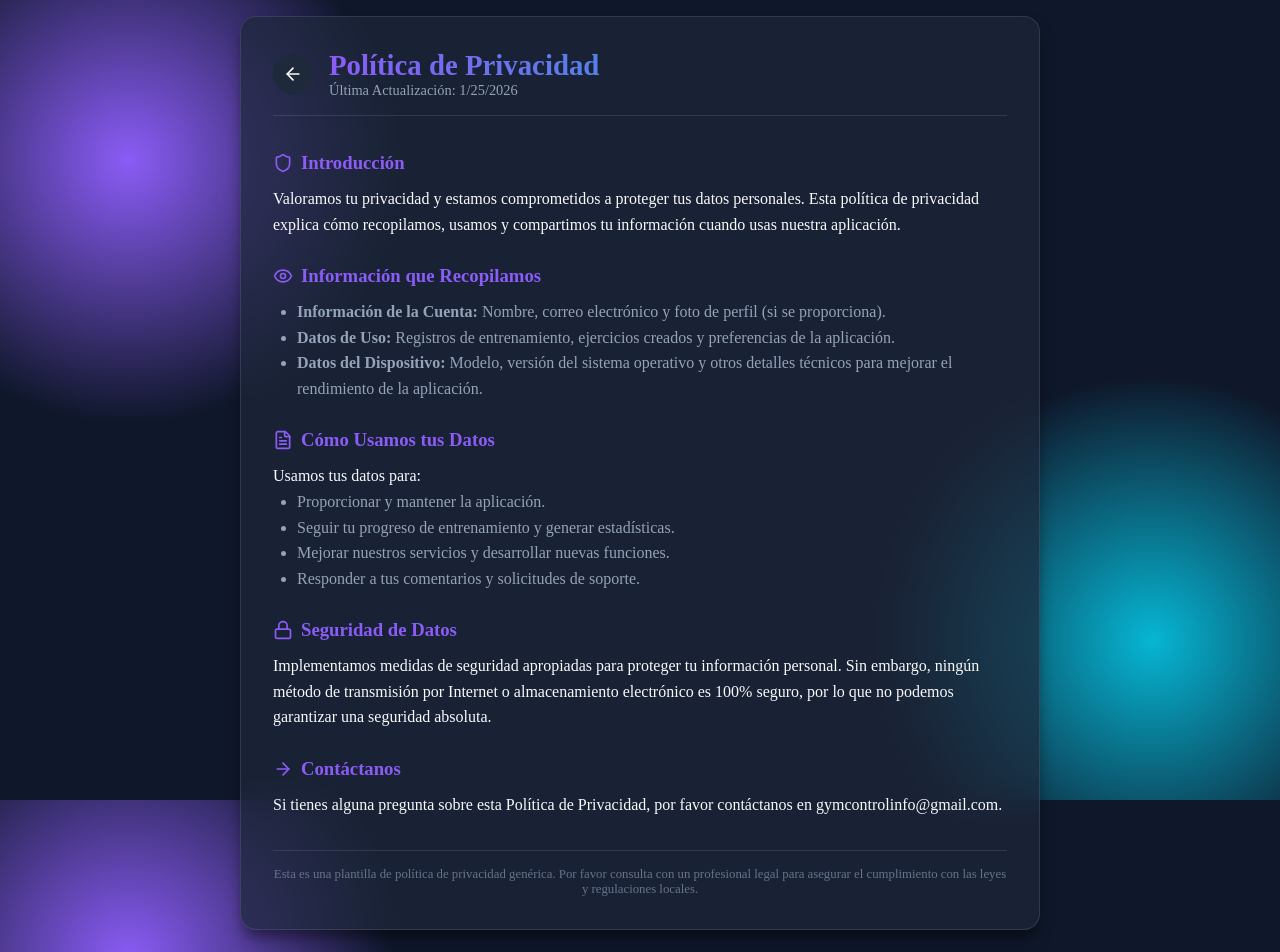
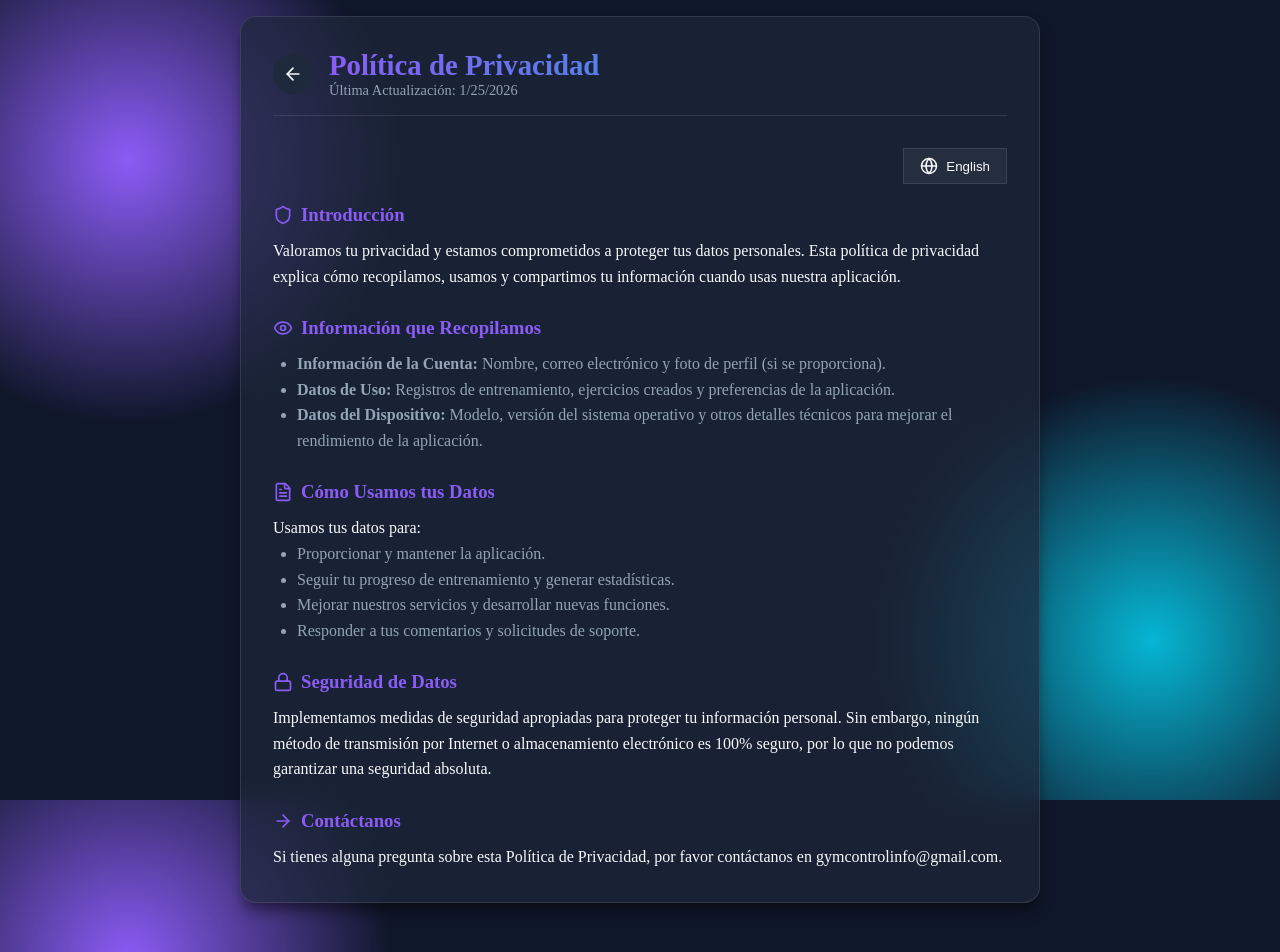
Before and after one commit to gymcontrolinfo-byte/gymcontrol, a React (Vite) app: page /privacy in a window 1280 px wide. Shown: the top 952 px of the page. Built offline with nearby package versions, Linux system fonts and the light colour scheme; no server answers.

Commit message:
Update Privacy Policy: Add language toggle and remove disclaimer

```diff
--- a/src/pages/PrivacyPolicy.jsx
+++ b/src/pages/PrivacyPolicy.jsx
@@ -1,11 +1,11 @@
 import React from 'react';
 import { useNavigate } from 'react-router-dom';
-import { ArrowLeft, Shield, Lock, Eye, FileText } from 'lucide-react';
+import { ArrowLeft, Shield, Lock, Eye, FileText, Globe } from 'lucide-react';
 import { useTranslation } from 'react-i18next';
 
 const PrivacyPolicy = () => {
     const navigate = useNavigate();
-    const { t } = useTranslation();
+    const { t, i18n } = useTranslation();
     return (
         <div className="flex-col flex-center" style={{ minHeight: '100vh', padding: '1rem', paddingBottom: '5rem' }}>
             <div className="glass-card" style={{ maxWidth: '800px', width: '100%', padding: '2rem' }}>
@@ -23,6 +23,18 @@ const PrivacyPolicy = () => {
                         <h1 className="text-gradient" style={{ margin: 0, fontSize: '1.8rem' }}>{t('privacy.title')}</h1>
                         <p style={{ color: 'var(--text-secondary)', fontSize: '0.9rem', margin: 0 }}>{t('privacy.lastUpdated')}: {new Date().toLocaleDateString()}</p>
                     </div>
+                </div>
+
+                {/* Language Toggle */}
+                <div style={{ display: 'flex', justifyContent: 'flex-end', marginBottom: '1rem' }}>
+                    <button
+                        onClick={() => i18n.changeLanguage(i18n.language === 'en' ? 'es' : 'en')}
+                        className="btn-secondary"
+                        style={{ display: 'flex', alignItems: 'center', gap: '0.5rem', padding: '0.5rem 1rem' }}
+                    >
+                        <Globe size={18} />
+                        {i18n.language === 'en' ? 'Español' : 'English'}
+                    </button>
                 </div>
 
                 {/* Content */}
@@ -74,12 +86,6 @@ const PrivacyPolicy = () => {
                     </section>
                 </div>
 
-                <div style={{ marginTop: '2rem', borderTop: '1px solid var(--glass-border)', paddingTop: '1rem', textAlign: 'center' }}>
-                    <p style={{ color: 'var(--text-muted)', fontSize: '0.8rem' }}>
-                        {t('privacy.disclaimer')}
-                    </p>
-                </div>
-
             </div>
         </div>
     );
```
